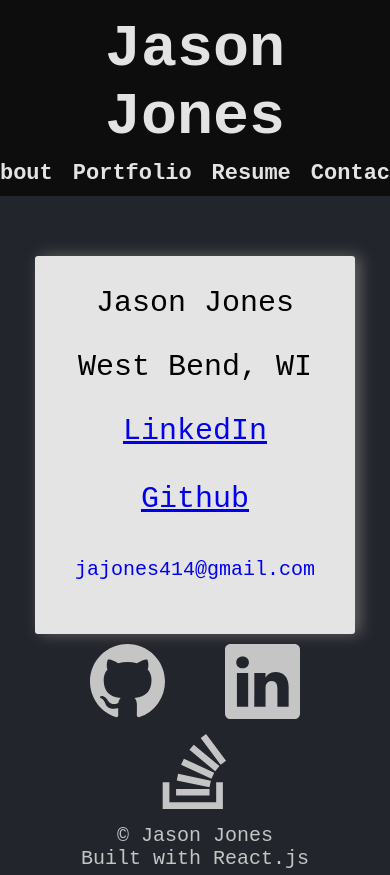
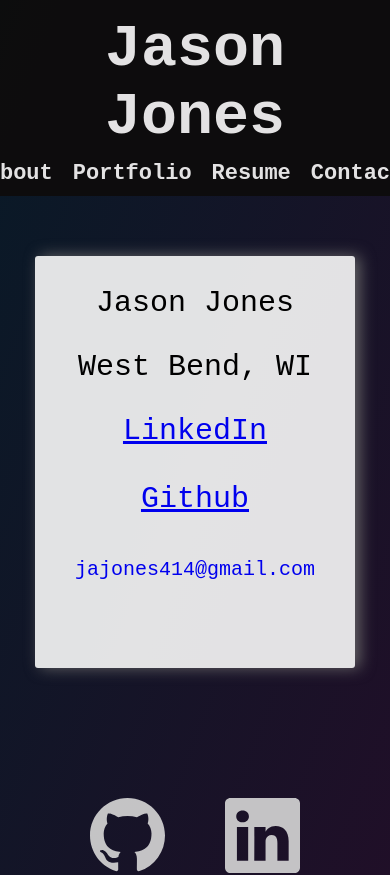
Before and after one commit to jace0fbass/j-jones-2023, a React (Create React App) app: page /j-jones-2023/Contact in a window 390 px wide. Shown: the top 875 px of the page. Built offline with nearby package versions, Linux system fonts and the light colour scheme.

Commit message:
Updated contact styling and background color.

```diff
--- a/src/css/App.css
+++ b/src/css/App.css
@@ -2,10 +2,13 @@
   font-family: monospace;
 }
 
+/* #22252c */
 body {
-  background-color: #22252c;
+
+  background-image: linear-gradient(to bottom right, #081a27, #220e28);
   display: block;
   max-width: 100%;
+  max-height: 1800px;
 }
 .App {
   text-align: center;
@@ -368,6 +371,7 @@ body {
     border-color: rgba(255, 255, 255, 0.532);
     font-size: 60px;
     margin-top: 50px;
+    margin-bottom: 120px;
   }
   #mailTo {
     font-size: 90px;
--- a/src/js/App.js
+++ b/src/js/App.js
@@ -21,6 +21,7 @@ export default function App() {
         </Routes>
       <Footer />
     </div>
+
     </BrowserRouter>
   );
 }
--- a/src/js/components/Contact.js
+++ b/src/js/components/Contact.js
@@ -44,6 +44,8 @@ function Contact() {
             jajones414@gmail.com
           </a>
 
+      <br></br>
+      <br></br>
         </div>
       </div>
     </div>
```
